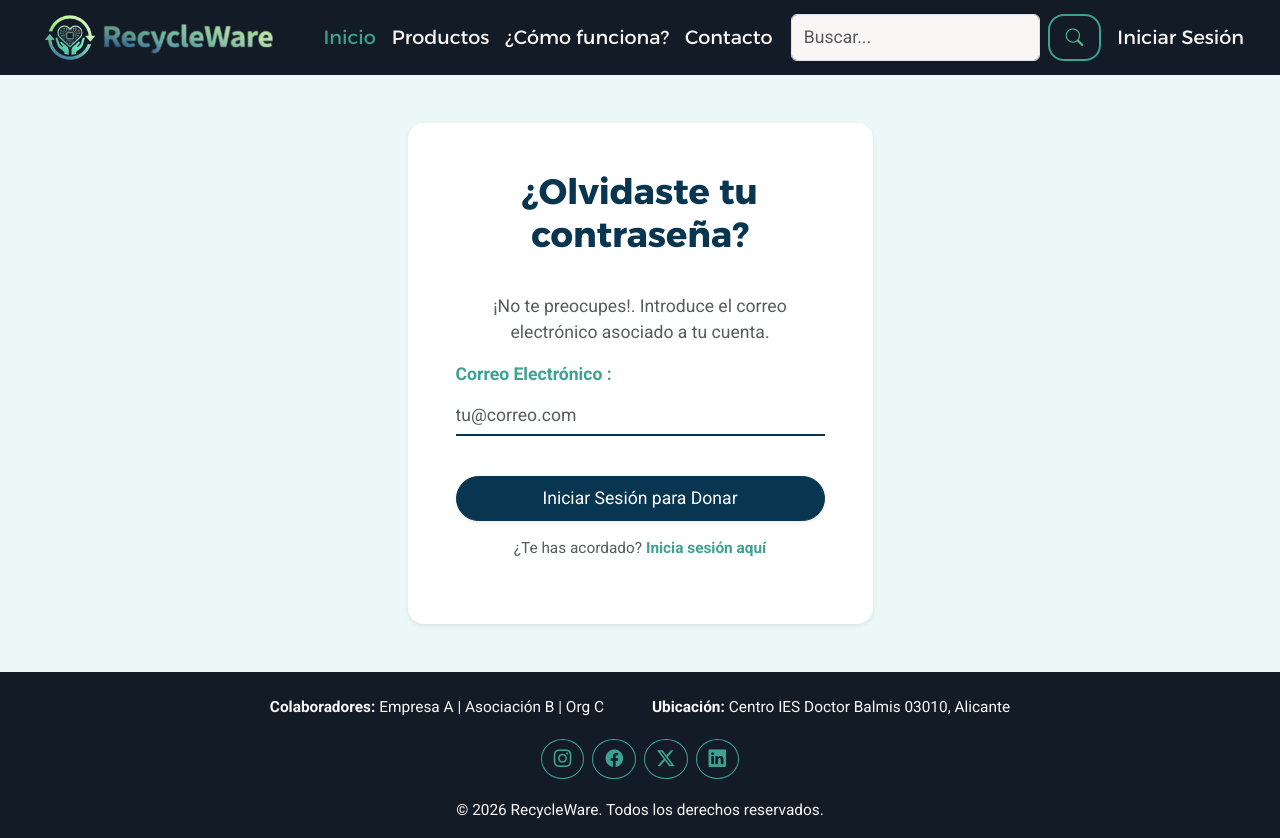
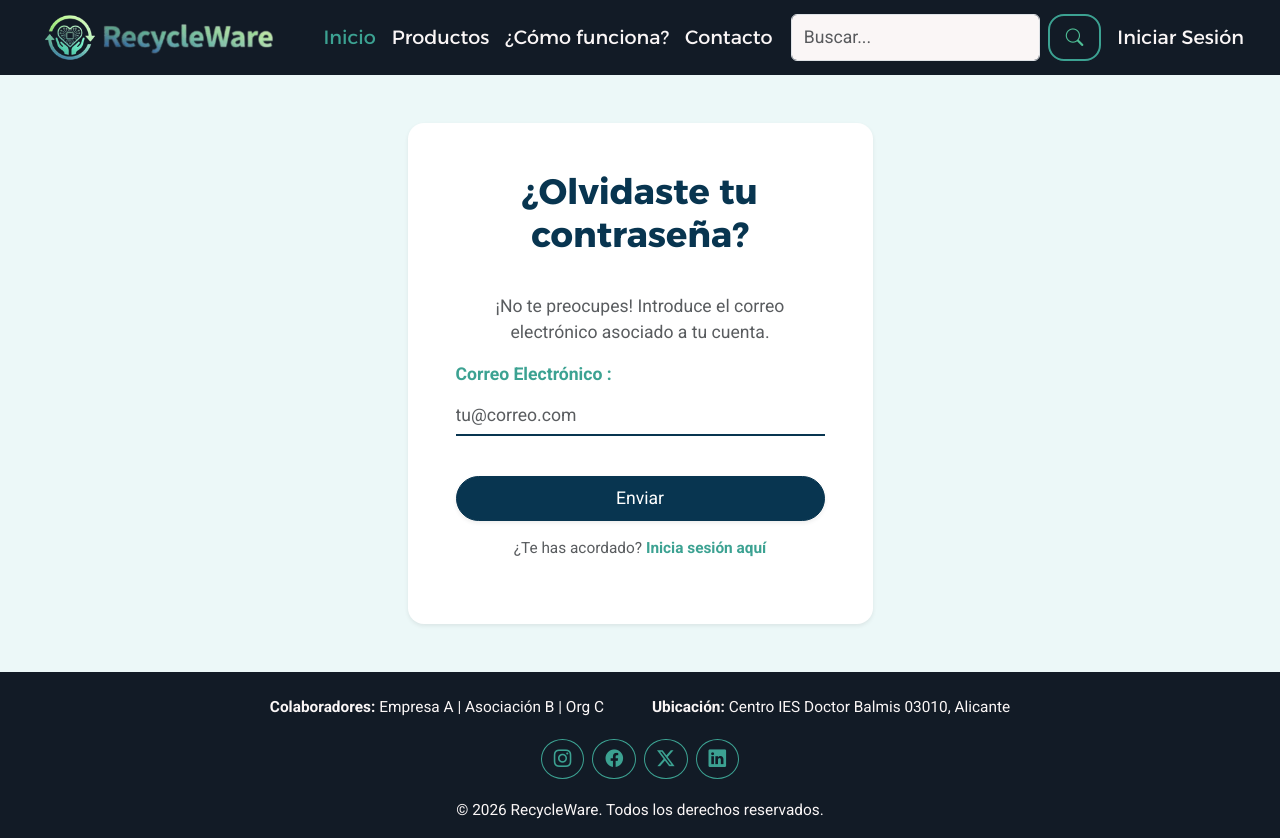
Before and after one commit to RecyclewareDAW/RecycleWare---ReactFronted, a React (Vite) app: page /olvide-contrasena in a window 1280 px wide. Built offline with nearby package versions, Linux system fonts and the light colour scheme.

Commit message:
Cambiado enunciado botón de contraseña olvidada

```diff
--- a/src/components/Auth/FormContrasenaOlvidada.jsx
+++ b/src/components/Auth/FormContrasenaOlvidada.jsx
@@ -46,7 +46,7 @@ export default function FormContrasenaOlvidada() {
         <div className="bg-white p-4 p-md-5 rounded-4 shadow-sm animate-fade-in">
             <h2 className="titulo">¿Olvidaste tu contraseña?</h2>
             <p className="text-muted text-center mb-3">
-                ¡No te preocupes!. Introduce el correo electrónico asociado a tu cuenta.
+                ¡No te preocupes! Introduce el correo electrónico asociado a tu cuenta.
             </p>
 
             <CustomForm onSubmit={handleSubmit}>
@@ -63,7 +63,7 @@ export default function FormContrasenaOlvidada() {
 
                 <div className="text-center mt-4">
                     <CustomButton type="submit" onClick={() => navigate('/login')}>
-                        Iniciar Sesión para Donar
+                        Enviar
                     </CustomButton>
 
                     <p className="text-muted small">
```
